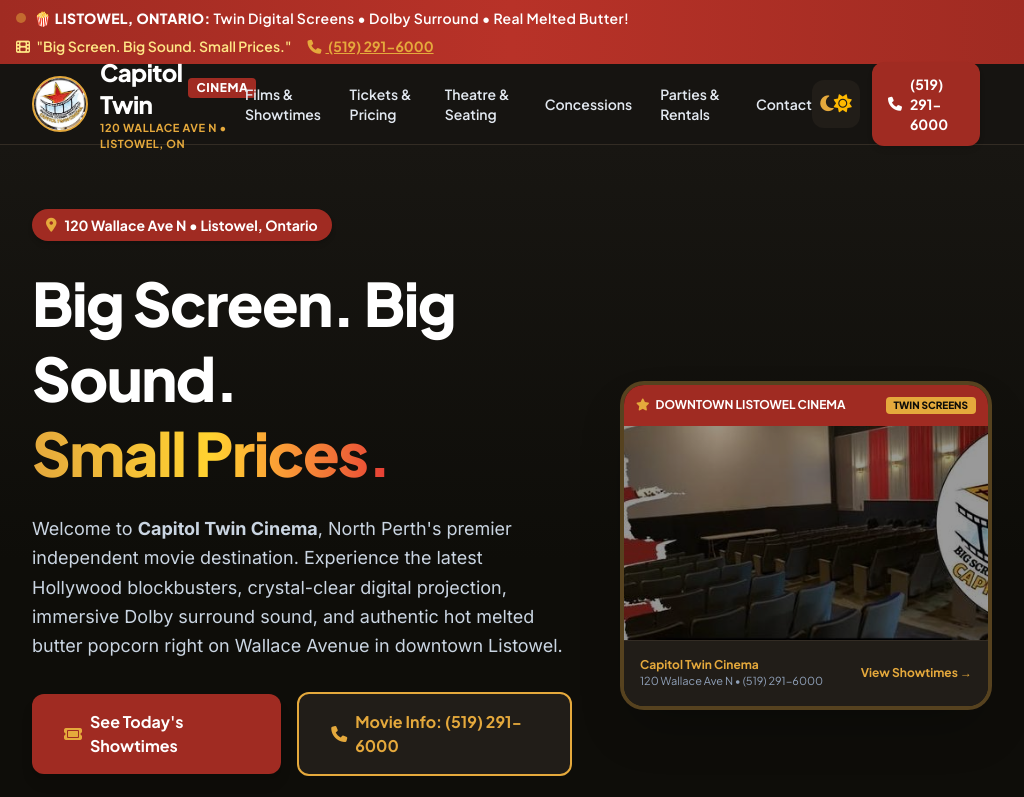
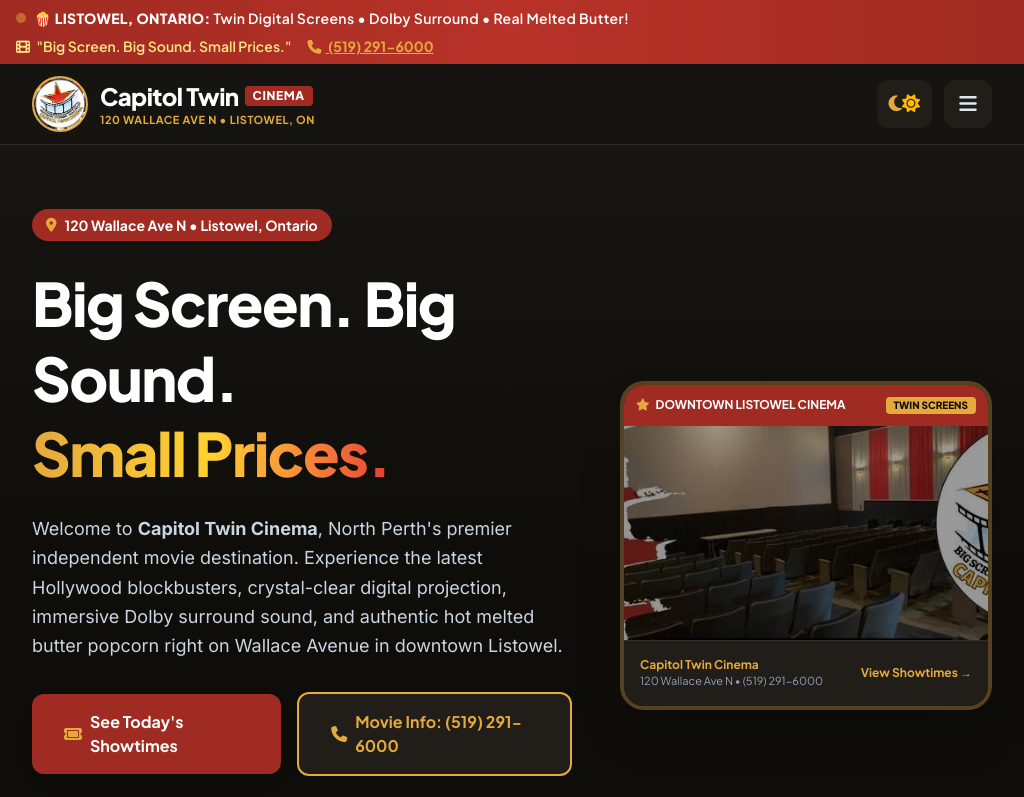
Before and after one commit to mrbraddavidson-hash/capitol-twin-cinema, a website: page public/index.html in a window 1024 px wide. Shown: the top 797 px of the page. Drawn offline with Linux system fonts and the light colour scheme.

Commit message:
Give cinema header more room

```diff
--- a/public/index.html
+++ b/public/index.html
@@ -19,6 +19,27 @@
   <link rel="stylesheet" href="assets/fontawesome/all.min.css">
 
   <link rel="stylesheet" href="assets/styles.css">
+  <style>
+    /* Keep the full navigation for wide desktop; use the compact drawer before it has room to breathe. */
+    @media (min-width: 64rem) and (max-width: 79.99rem) {
+      .header-desktop-nav,
+      .header-phone-action {
+        display: none !important;
+      }
+
+      .header-mobile-menu {
+        display: flex !important;
+      }
+
+      .header-mobile-drawer {
+        display: block !important;
+      }
+
+      .header-mobile-drawer.hidden {
+        display: none !important;
+      }
+    }
+  </style>
 
   <!-- Structured Data: MovieTheater -->
   <script type="application/ld+json">
@@ -109,13 +130,13 @@
         </a>
 
         <!-- Desktop Navigation -->
-        <nav aria-label="Main Navigation" class="hidden lg:flex items-center space-x-7 text-sm font-semibold">
-          <a href="#showtimes" class="text-slate-700 dark:text-slate-200 hover:text-cinema-red dark:hover:text-cinema-gold transition">Films & Showtimes</a>
-          <a href="#pricing" class="text-slate-700 dark:text-slate-200 hover:text-cinema-red dark:hover:text-cinema-gold transition">Tickets & Pricing</a>
-          <a href="#experience" class="text-slate-700 dark:text-slate-200 hover:text-cinema-red dark:hover:text-cinema-gold transition">Theatre & Seating</a>
-          <a href="#concessions" class="text-slate-700 dark:text-slate-200 hover:text-cinema-red dark:hover:text-cinema-gold transition">Concessions</a>
-          <a href="#rentals" class="text-slate-700 dark:text-slate-200 hover:text-cinema-red dark:hover:text-cinema-gold transition">Parties & Rentals</a>
-          <a href="#contact" class="text-slate-700 dark:text-slate-200 hover:text-cinema-red dark:hover:text-cinema-gold transition">Contact</a>
+        <nav aria-label="Main Navigation" class="header-desktop-nav hidden lg:flex items-center space-x-4 text-sm font-semibold">
+          <a href="#showtimes" class="whitespace-nowrap text-slate-700 dark:text-slate-200 hover:text-cinema-red dark:hover:text-cinema-gold transition">Showtimes</a>
+          <a href="#pricing" class="whitespace-nowrap text-slate-700 dark:text-slate-200 hover:text-cinema-red dark:hover:text-cinema-gold transition">Tickets</a>
+          <a href="#experience" class="whitespace-nowrap text-slate-700 dark:text-slate-200 hover:text-cinema-red dark:hover:text-cinema-gold transition">Theatre</a>
+          <a href="#concessions" class="whitespace-nowrap text-slate-700 dark:text-slate-200 hover:text-cinema-red dark:hover:text-cinema-gold transition">Popcorn</a>
+          <a href="#rentals" class="whitespace-nowrap text-slate-700 dark:text-slate-200 hover:text-cinema-red dark:hover:text-cinema-gold transition">Rentals</a>
+          <a href="#contact" class="whitespace-nowrap text-slate-700 dark:text-slate-200 hover:text-cinema-red dark:hover:text-cinema-gold transition">Contact</a>
         </nav>
 
         <!-- Right Quick Actions -->
@@ -127,12 +148,12 @@
           </button>
 
           <!-- Movie Line Call Button -->
-          <a href="tel:5192916000" class="hidden sm:inline-flex items-center justify-center px-4 py-3 min-h-[48px] rounded-xl text-xs sm:text-sm font-bold bg-cinema-red text-white hover:bg-cinema-redHover shadow-md hover:shadow-lg focus:outline-none focus:ring-2 focus:ring-cinema-red transition">
+          <a href="tel:5192916000" class="header-phone-action hidden sm:inline-flex items-center justify-center px-4 py-3 min-h-[48px] rounded-xl text-xs sm:text-sm font-bold bg-cinema-red text-white hover:bg-cinema-redHover shadow-md hover:shadow-lg focus:outline-none focus:ring-2 focus:ring-cinema-red transition">
             <i class="fa-solid fa-phone mr-2"></i> (519) 291-6000
           </a>
 
           <!-- Mobile Hamburger -->
-          <button id="mobile-menu-btn" type="button" aria-label="Toggle Navigation Menu" aria-expanded="false" class="lg:hidden p-3 min-w-[48px] min-h-[48px] rounded-xl text-slate-700 dark:text-slate-200 bg-slate-100 dark:bg-cinema-darkSurface hover:bg-slate-200 dark:hover:bg-cinema-border focus:outline-none focus:ring-2 focus:ring-cinema-red transition flex items-center justify-center">
+          <button id="mobile-menu-btn" type="button" aria-label="Toggle Navigation Menu" aria-expanded="false" class="header-mobile-menu lg:hidden p-3 min-w-[48px] min-h-[48px] rounded-xl text-slate-700 dark:text-slate-200 bg-slate-100 dark:bg-cinema-darkSurface hover:bg-slate-200 dark:hover:bg-cinema-border focus:outline-none focus:ring-2 focus:ring-cinema-red transition flex items-center justify-center">
             <i class="fa-solid fa-bars text-xl"></i>
           </button>
         </div>
@@ -140,7 +161,7 @@
     </div>
 
     <!-- Mobile Drawer -->
-    <div id="mobile-nav" class="hidden lg:hidden border-t border-slate-200 dark:border-cinema-border bg-white dark:bg-cinema-darkCard px-4 pt-3 pb-6 space-y-2 shadow-2xl">
+    <div id="mobile-nav" class="header-mobile-drawer hidden lg:hidden border-t border-slate-200 dark:border-cinema-border bg-white dark:bg-cinema-darkCard px-4 pt-3 pb-6 space-y-2 shadow-2xl">
       <a href="#showtimes" class="mobile-nav-link block px-4 py-3 rounded-lg text-base font-semibold text-slate-800 dark:text-slate-100 hover:bg-slate-100 dark:hover:bg-cinema-darkSurface">🎬 Films & Showtimes</a>
       <a href="#pricing" class="mobile-nav-link block px-4 py-3 rounded-lg text-base font-semibold text-slate-800 dark:text-slate-100 hover:bg-slate-100 dark:hover:bg-cinema-darkSurface">🎟️ Ticket Prices ($ CAD)</a>
       <a href="#experience" class="mobile-nav-link block px-4 py-3 rounded-lg text-base font-semibold text-slate-800 dark:text-slate-100 hover:bg-slate-100 dark:hover:bg-cinema-darkSurface">🪑 Auditorium & Seating</a>
```
